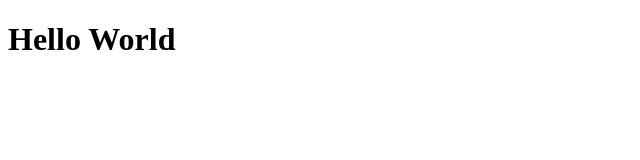
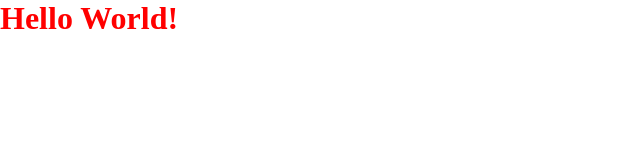
Before and after one commit to RamejaAyush/Front-End, a plain HTML site: page index.html in a window 1280 px wide. Shown: the whole page, without its empty margins (0-640 px from the left). Drawn offline with Linux system fonts and the light colour scheme.

Commit message:
added files

```diff
--- a/index[html5].html
+++ b/index.html
@@ -4,9 +4,10 @@
   <meta charset="UTF-8" />
   <meta http-equiv="X-UA-Compatible" content="IE=edge" />
   <meta name="viewport" content="width=device-width, initial-scale=1.0" />
+  <link rel="stylesheet" href="./styles.css" />
   <title>Ayush</title>
  </head>
  <body>
-  <h1>Hello World</h1>
+  <h1>Hello World!</h1>
  </body>
 </html>
--- /dev/null
+++ b/styles.css
@@ -0,0 +1,9 @@
+* {
+ padding: 0;
+ margin: 0;
+ box-sizing: border-box;
+}
+
+h1 {
+ color: red;
+}
```
Also changed, not shown: index[html].html (deleted, +0 -8 lines).
